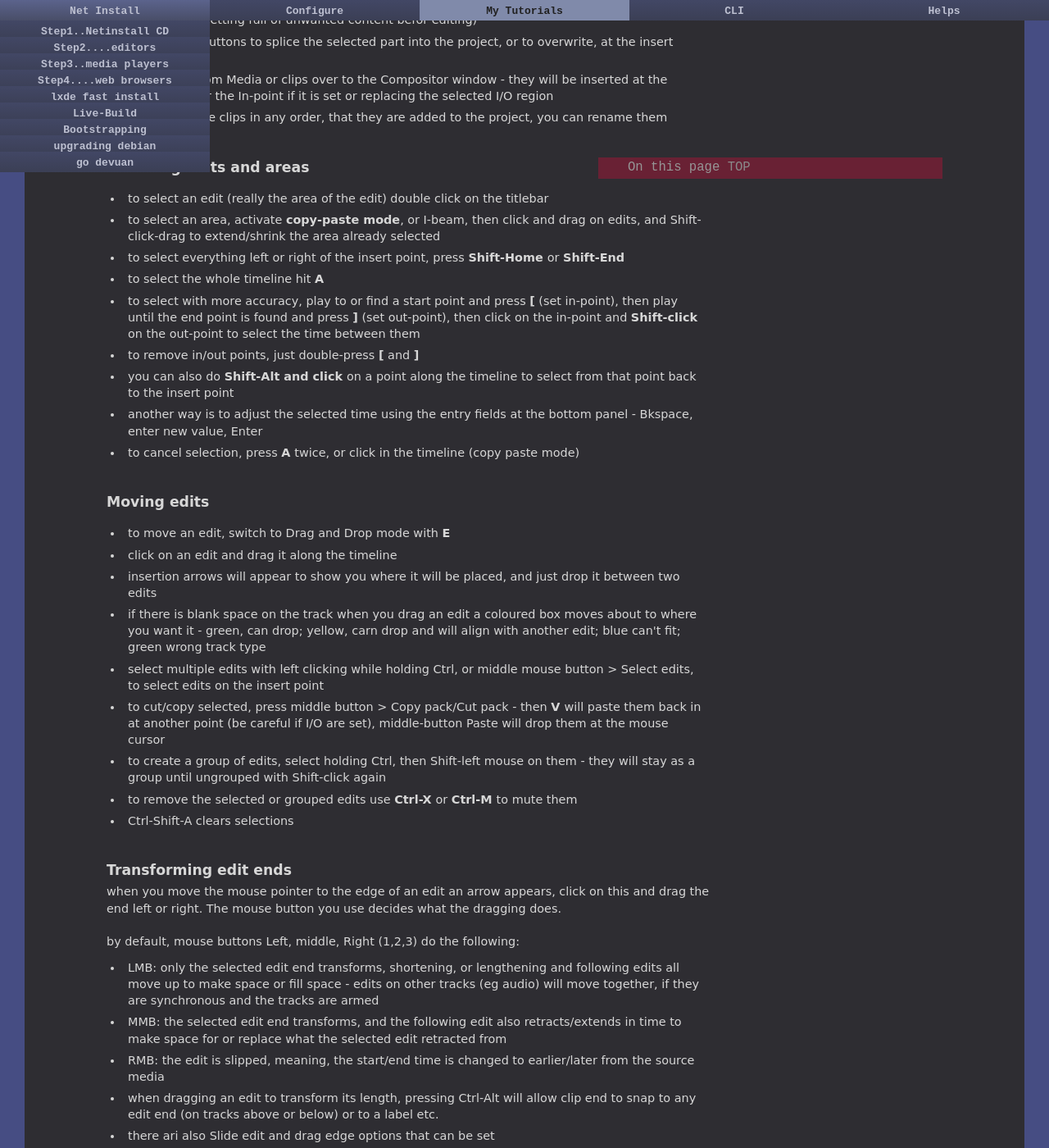
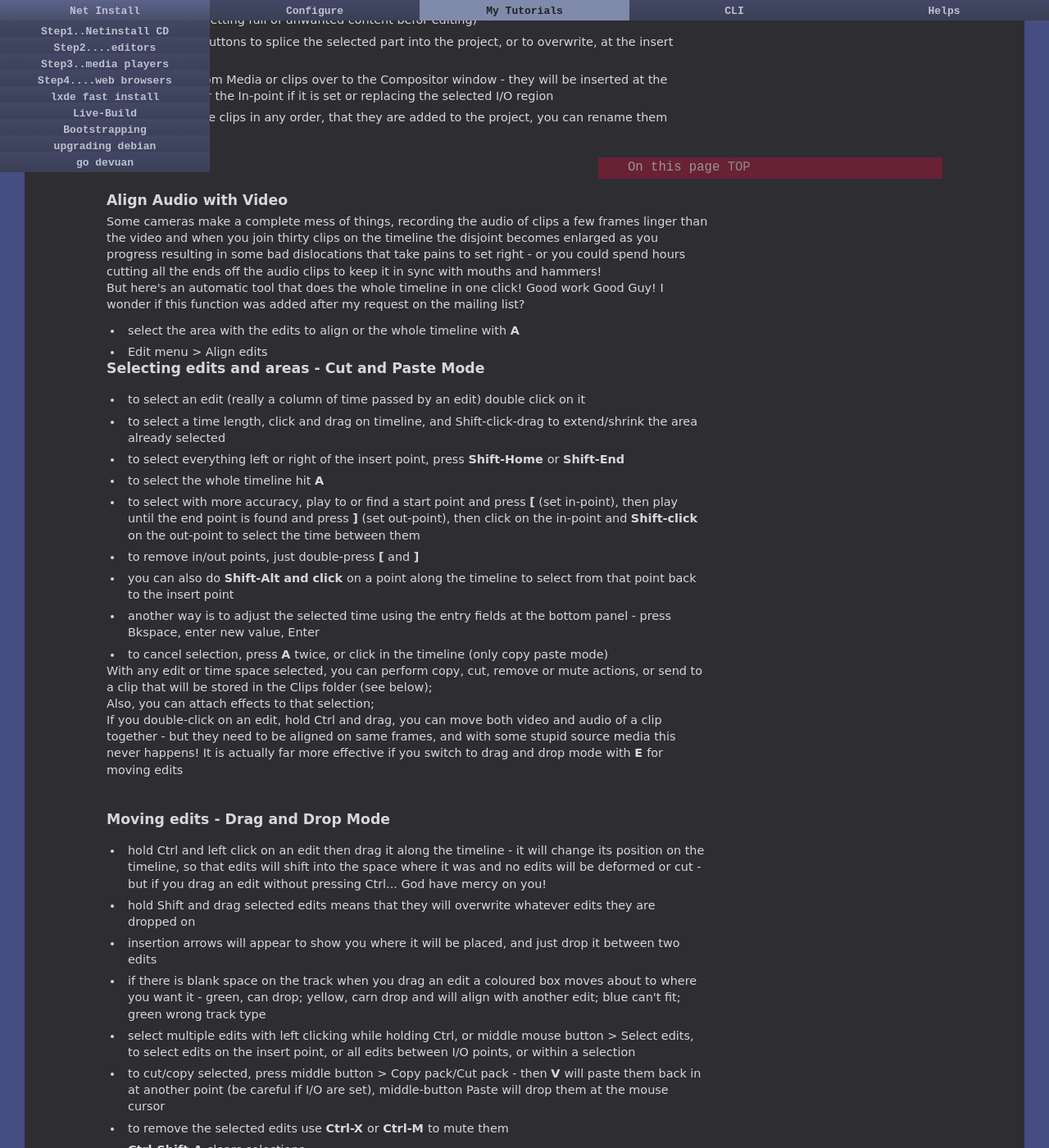
Before and after one commit to dquinton/debian-install, a Jekyll site: the page built from tutorial/04c-cinelerra.html, in a window 1280 px wide and 1400 px high, scrolled down 2858 px. Shown: the whole window at 82% size. Built offline with Jekyll 4.4.1, drawn with Linux system fonts in a browser that asks for light colours; some of the changed text lies outside the part shown.

Commit message:
updating cinpage

```diff
--- a/tutorial/04c-cinelerra.html
+++ b/tutorial/04c-cinelerra.html
@@ -208,47 +208,57 @@ With media loaded in the resource window, you can
 <br><br>
 
 
-<h3>Selecting edits and areas</h3>
+<br><br>
+<h3>Align Audio with Video</h3>
+Some cameras make a complete mess of things, recording the audio of clips a few frames linger than the video and when you join thirty clips on the timeline the disjoint becomes enlarged as you progress resulting in some bad dislocations that take pains to set right - or you could spend hours cutting all the ends off the audio clips to keep it in sync with mouths and hammers!
+<br>
+But here's an automatic tool that does the whole timeline in one click!  Good work Good Guy! I wonder if this function was added after my request on the mailing list?
 <ul>
-<li>to select an edit (really the area of the edit) double click on the titlebar
-<li>to select an area, activate <b>copy-paste mode</b>, or I-beam, then click and drag on edits, and Shift-click-drag to extend/shrink the area already selected
+<li>select the area with the edits to align or the whole timeline with <b>A</b>
+<li>Edit menu > Align edits
+</ul>
+
+
+
+<h3>Selecting edits and areas - Cut and Paste Mode</h3>
+<ul>
+<li>to select an edit (really a column of time passed by an edit) double click on it
+<li>to select a time length, click and drag on timeline, and Shift-click-drag to extend/shrink the area already selected
 <li>to select everything left or right of the insert point, press <b>Shift-Home </b>or <b>Shift-End</b>
 <li>to select the whole timeline hit <b>A</b>
 <li>to select with more accuracy, play to or find a start point and press <b>[</b> (set in-point), then play until the end point is found and press <b>]</b> (set out-point), then click on the in-point and <b>Shift-click</b> on the out-point to select the time between them
 <li>to remove in/out points, just double-press <b>[</b> and <b>]</b>
 <li>you can also do <b>Shift-Alt and click </b>on a point along the timeline to select from that point back to the insert point
-<li>another way is to adjust the selected time using the entry fields at the bottom panel - Bkspace, enter new value, Enter
-<li>to cancel selection, press <b>A </b>twice, or click in the timeline (copy paste mode)
+<li>another way is to adjust the selected time using the entry fields at the bottom panel - press Bkspace, enter new value, Enter
+<li>to cancel selection, press <b>A </b>twice, or click in the timeline (only copy paste mode)
+</ul>
+With any edit or time space selected, you can perform copy, cut, remove or mute actions, or send to a clip that will be stored in the Clips folder (see below);<br>
+Also, you can attach effects to that selection;<br>
+If you double-click on an edit, hold Ctrl and drag, you can move both video and audio of a clip together - but they need to be aligned on same frames, and with some stupid source media this never happens! It is actually far more effective if you switch to drag and drop mode with <b>E </b>  for moving edits
+
+
+
+<br><br><br>
+<h3>Moving edits - Drag and Drop Mode</h3>
+<ul>
+<li>hold Ctrl and left click on an edit then drag it along the timeline - it will change its position on the timeline, so that edits will shift into the space where it was and no edits will be deformed or cut - but if you drag an edit without pressing
+Ctrl... God have mercy on you!
+<li>hold Shift and drag selected edits means that they will overwrite whatever edits they are dropped on
+<li>insertion arrows will appear to show you where it will be placed, and just drop it between two edits
+<li>if there is blank space on the track when you drag an edit a coloured box moves about to where you want it - green, can drop; yellow, carn drop and will align with another edit; blue can't fit; green wrong track type
+<li>select multiple edits with left clicking while holding Ctrl, or middle mouse button > Select edits, to select edits on the insert point, or all edits between I/O points, or within a selection
+<li>to cut/copy selected, press middle button > Copy pack/Cut pack - then <b>V </b> will paste them back in at another point (be careful if I/O are set), middle-button Paste will drop them at the mouse cursor
+<li>to remove the selected edits use <b>Ctrl-X </b> or <b>Ctrl-M </b>  to mute them
+<li><b>Ctrl-Shift-A </b>clears selections
+<li>there is also some functionality while in cut and paste mode, if you hold Ctrl and click on edits it selects them, but you can only drag one edit at a time in that mode
 </ul>
 
-
 <br><br>
-<h3>Moving edits</h3>
+<h3>Create a group of edits</h3>
 <ul>
-<li>to move an edit, switch to Drag and Drop mode with <b>E</b>
-<li>click on an edit and drag it along the timeline
-<li>insertion arrows will appear to show you where it will be placed, and just drop it between two edits
-<li>if there is blank space on the track when you drag an edit a coloured box moves about to where you want it - green, can drop; yellow, carn drop and will align with another edit; blue can't fit; green wrong track type
-<li>select multiple edits with left clicking while holding Ctrl, or middle mouse button > Select edits, to select edits on the insert point
-<li>to cut/copy selected, press middle button > Copy pack/Cut pack - then <b>V </b> will paste them back in at another point (be careful if I/O are set), middle-button Paste will drop them at the mouse cursor
-<li>to create a group of edits, select holding Ctrl, then Shift-left mouse on them - they will stay as a group until ungrouped with Shift-click again
-<li>to remove the selected or grouped edits use <b>Ctrl-X </b> or <b>Ctrl-M </b>  to mute them
-<li>Ctrl-Shift-A clears selections
-</ul>
-
-
-<br><br>
-<h3>Transforming edit ends</h3>
-when you move the mouse pointer to the edge of an edit an arrow appears, click on this and drag the end left or right. The mouse button you use decides what the dragging does.
-<br><br>
-by default, mouse buttons Left, middle, Right (1,2,3) do the following:
-<ul>
-<li>LMB: only the selected edit end transforms, shortening, or lengthening and following edits all move up to make space or fill space - edits on other tracks (eg audio) will move together, if they are synchronous and the tracks are armed
-<li>MMB: the selected edit end transforms, and the following edit also retracts/extends in time to make space for or replace what the selected edit retracted from
-<li>RMB: the edit is slipped, meaning, the start/end time is changed to earlier/later from the source media
-<li>when dragging an edit to transform its length, pressing Ctrl-Alt will allow clip end to snap to any edit end (on tracks above or below) or to a label etc.
-<li>there ari also Slide edit and drag edge options that can be set
-
+<li>In drag and drop mode, select clips holding Ctrl, then Shift-left click on them - they are grouped and given a colour code, which surrounds the group when you click on it, or can be seen in each of the group's edit's title bar when no longer selected.  They will stay as a group until ungrouped with Shift-click again
+<li>creating groups has some good advantages, as if you need to frequently move a number of edits, being grouped you can just select them all with a single click, or select multiple groups, and move them, copy them, send to clip and so forth
+<li>you must use <b>Ctrl-X</b>,  <b>Ctrl-C </b>or <b>Ctrl-M </b>  with groups, delete key has no function
 </ul>
 
 
@@ -271,6 +281,21 @@ by default, mouse buttons Left, middle, Right (1,2,3) do the following:
 <li>to remove empty space, double-click in the space to highlight it and then press <b>X </b>or <b>Del</b>
 </ul>
 
+
+<br><br>
+<h3>Transforming edit ends</h3>
+when you move the mouse pointer to the edge of an edit an arrow appears, click on this and drag the end left or right. The mouse button you use decides what the dragging does.
+<br><br>
+by default, mouse buttons Left, middle, Right (1,2,3) do the following:
+<ul>
+<li>LMB: only the selected edit end transforms, shortening, or lengthening and following edits all move up to make space or fill space - edits on other tracks (eg audio) will move together, if they are synchronous and the tracks are armed
+<li>MMB: the selected edit end transforms, and the following edit also retracts/extends in time to make space for or replace what the selected edit retracted from
+<li>RMB: the edit is slipped, meaning, the start/end time is changed to earlier/later from the source media
+<li>when dragging an edit to transform its length, pressing Ctrl-Alt will allow clip end to snap to any edit end (on tracks above or below) or to a label etc.
+<li>there ari also Slide edit and drag edge options that can be set
+
+</ul>
+
 <br><br>
 <h3>Snapping edit ends</h3>
 This method is used for cutting the front or end of edits off.
@@ -284,6 +309,20 @@ Three new functions in CinGG that make this work much faster:
 <li>Also, press <b>Shift-Ctrl-Alt-comma</b> or <b>Shift-Ctrl-Alt-fullstop</b> to snap from insert point to next label, to left or right (this instantly removes the everything between these points, so watch out)
 <li>and press <b>Ctrl-Alt</b> while clicking on the edit handle to snap edit end to insert point
 </ul>
+
+
+
+<br><br>
+<h3>Inter-view Mode</h3>
+Here is a very useful tool, enabling you to see where a media or clip has been used on the timeline
+<ul>
+<li>In the resource window, turn on Full play in the top drop-down
+<li>middle-button on a clip and a large thumb comes up, with a top black/white band (the source) and a bottom black/red band (the timeline), where the white is the parts of source used in timeline, and the red is where the used source is placed on the timeline
+<li>click on the top band to open the clip in Viewer to make adjustments
+<li>click on the bottom band to focus to the clip's place on the timeline
+<li>Shift-click on the bottom band to select the clip's content on the timeline
+</ul>
+
 
 
 <br><br>
```
